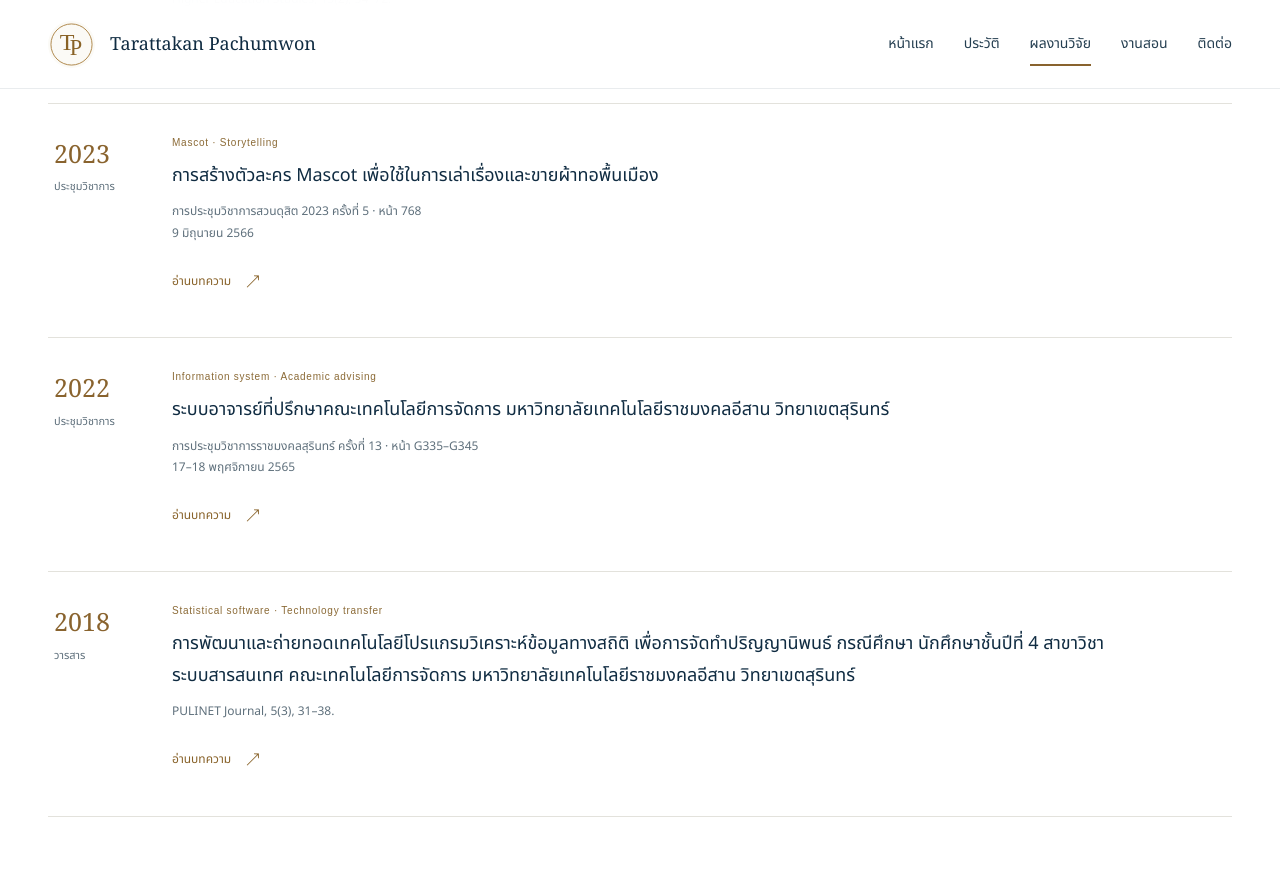
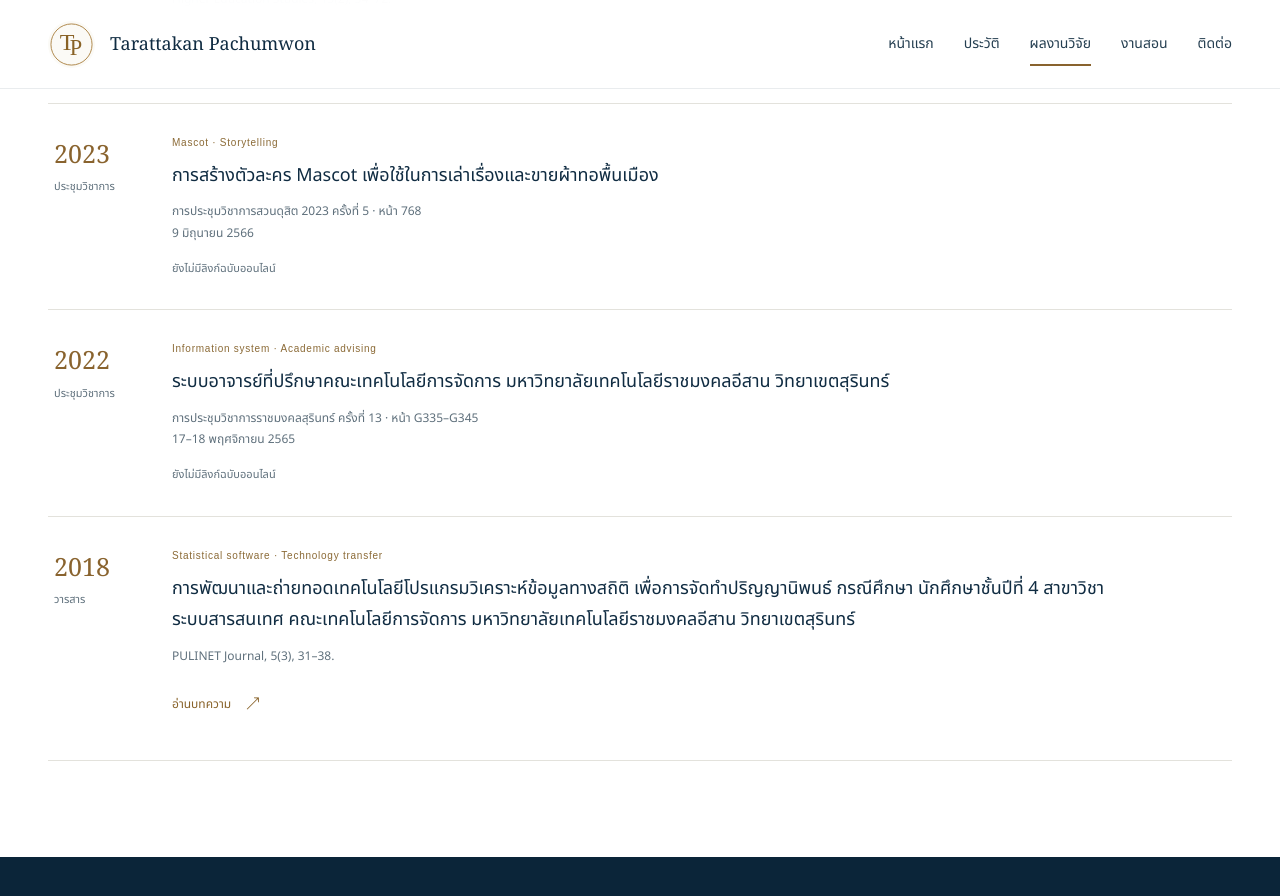
Before and after one commit to Tarattkan/Tarattkan.github.io, a Jekyll site: the page built from index.html, in a window 1280 px wide and 900 px high, scrolled down 3224 px. Shown: the top 896 px of the window. Built offline with Jekyll 4.4.1, drawn with Linux system fonts in a browser that asks for light colours.

Commit message:
Fix empty publication links in Jekyll rendering

```diff
--- a/_layouts/default.html
+++ b/_layouts/default.html
@@ -135,7 +135,7 @@
           <p>{{ site.data.profile.biography | escape | newline_to_br }}</p>
           <div class="timeline">
             {% for role in site.data.profile.roles %}
-            <div class="timeline-item"><p class="timeline-year">{{ role.period | escape }}</p><h3>{{ role.title | escape }}</h3>{% if role.detail != blank %}<p>{{ role.detail | escape | newline_to_br }}</p>{% endif %}</div>
+            <div class="timeline-item"><p class="timeline-year">{{ role.period | escape }}</p><h3>{{ role.title | escape }}</h3>{% if role.detail and role.detail != "" %}<p>{{ role.detail | escape | newline_to_br }}</p>{% endif %}</div>
             {% endfor %}
           </div>
           <a class="text-link" href="#contact">ช่องทางติดต่อ <span aria-hidden="true">↗</span></a>
@@ -167,9 +167,9 @@
           <article class="publication" data-type="{{ publication.type | escape }}" data-topic="{{ publication.topics | escape }}">
             <div class="pub-year">{{ publication.year | escape }}<span>{% if publication.type == "journal" %}วารสาร{% else %}ประชุมวิชาการ{% endif %}</span></div>
             <div class="pub-detail"><p class="pub-category">{{ publication.category | escape }}</p>
-              <h3 lang="{{ publication.language | escape }}">{% if publication.url != blank %}<a href="{{ publication.url | escape }}" target="_blank" rel="noopener noreferrer">{{ publication.title | escape }}</a>{% else %}{{ publication.title | escape }}{% endif %}</h3>
+              <h3 lang="{{ publication.language | escape }}">{% if publication.url and publication.url != "" %}<a href="{{ publication.url | escape }}" target="_blank" rel="noopener noreferrer">{{ publication.title | escape }}</a>{% else %}{{ publication.title | escape }}{% endif %}</h3>
               <p class="pub-journal">{{ publication.citation | escape | newline_to_br }}</p>
-              {% if publication.url != blank %}<a class="paper-link" href="{{ publication.url | escape }}" target="_blank" rel="noopener noreferrer" aria-label="อ่าน {{ publication.title | escape }} (เปิดแท็บใหม่)">อ่านบทความ <span aria-hidden="true">↗</span></a>{% else %}<p class="paper-unavailable">ยังไม่มีลิงก์ฉบับออนไลน์</p>{% endif %}
+              {% if publication.url and publication.url != "" %}<a class="paper-link" href="{{ publication.url | escape }}" target="_blank" rel="noopener noreferrer" aria-label="อ่าน {{ publication.title | escape }} (เปิดแท็บใหม่)">อ่านบทความ <span aria-hidden="true">↗</span></a>{% else %}<p class="paper-unavailable">ยังไม่มีลิงก์ฉบับออนไลน์</p>{% endif %}
             </div>
           </article>
           {% endfor %}
```
